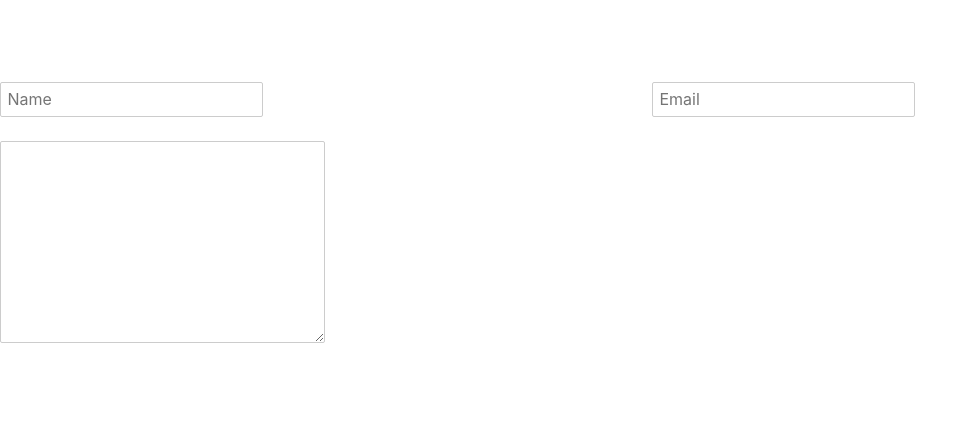
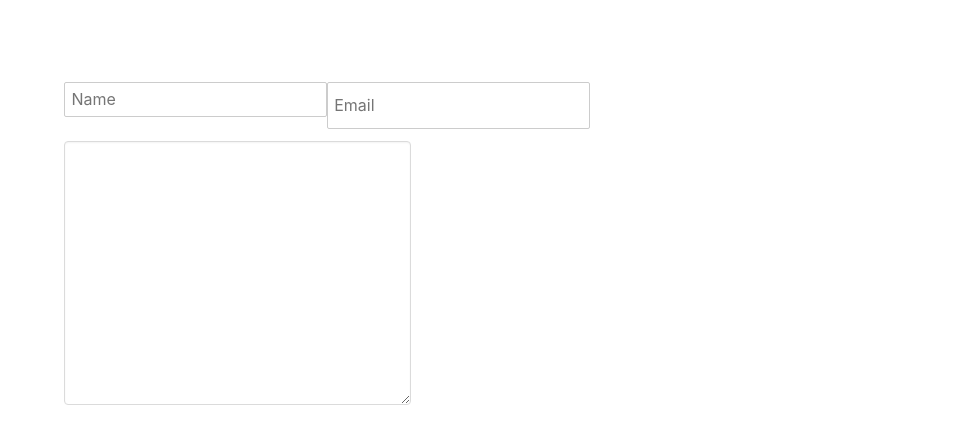
Before and after one commit to elikyaB/portfolio-final, a Svelte app: page / in a window 1280 px wide. Shown: the part 1570-2014 px from the top of the page, without its empty margins (0-978 px from the left). Built offline with nearby package versions, Linux system fonts and the light colour scheme.

Commit message:
bulma form tweaks

```diff
--- a/src/App.svelte
+++ b/src/App.svelte
@@ -7,7 +7,6 @@
 	import Portfolio from "./pages/Portfolio.svelte";
 	import Contact from "./pages/Contact.svelte";
 	import Footer from "./components/Footer.svelte";
-	import Test from './components/Test.svelte';
 </script>
 
 <svelte:head>
--- a/src/pages/Contact.svelte
+++ b/src/pages/Contact.svelte
@@ -1,13 +1,15 @@
 <script></script>
 
-<section id="contact">
+<section id="contact" class="container">
     <form action="mailto:elikyabokanga+webdev@gmail.com" method="post">
-        <div class="columns is-mobile">
-            <div class="column"><input type="text" name="name" placeholder="Name"></div>
-            <div class="column"><input type="email" name="email" placeholder="Email"></div>
+        <div class="">
+            <div class="field is-horizontal">
+                <input class="field" type="text" name="name" placeholder="Name"/>
+                <input type="email" name="email" placeholder="Email"/></div>
+            <div class="field is-horizontal"></div>
         </div>
-        <div class="columns is-mobile">
-            <div class="column"><textarea name="" id="" cols="30" rows="10"></textarea></div>
+        <div class="field is-horizontal">
+            <div class=""><textarea class="textarea" name="" id="" cols="30" rows="10"></textarea></div>
         </div>
     </form>
 </section>
```
